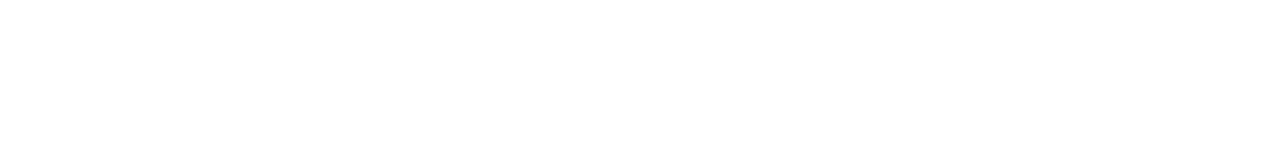
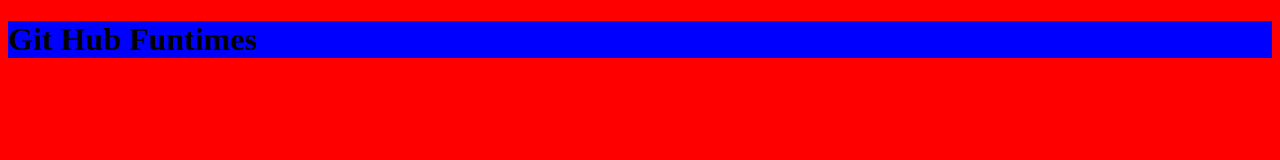
Before and after one commit to reddyadi/git-intro, a plain HTML site: page index.html in a window 1280 px wide. Drawn offline with Linux system fonts and the light colour scheme; files that its build step writes are made by us from their sources.

Commit message:
second commit

```diff
--- a/css/style.css
+++ b/css/style.css
@@ -0,0 +1,7 @@
+body{
+  background-color: red;
+}
+
+h1{
+  background-color: blue;
+}
--- a/index.html
+++ b/index.html
@@ -3,8 +3,9 @@
   <head>
     <meta charset="utf-8">
     <title>Git Hub Intro</title>
+    <link rel="stylesheet" href="style.css">
   </head>
   <body>
-
+    <h1>Git Hub Funtimes</h1>
   </body>
 </html>
```
